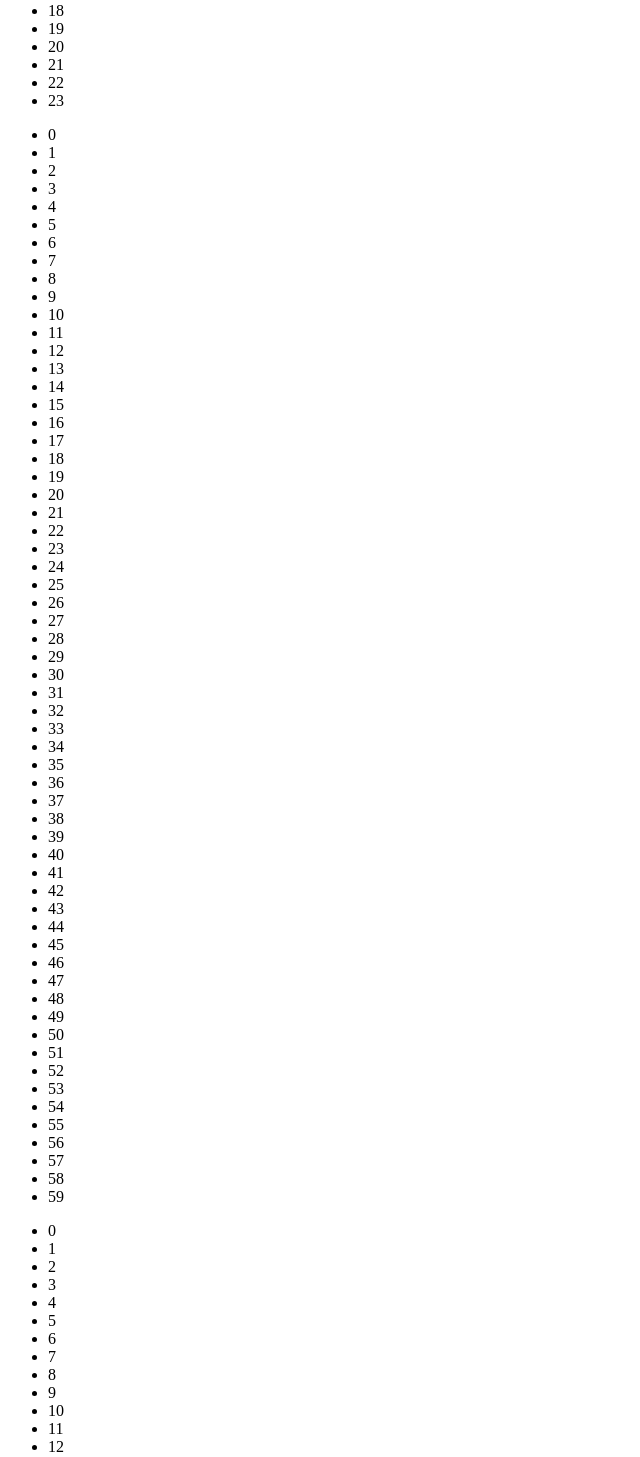
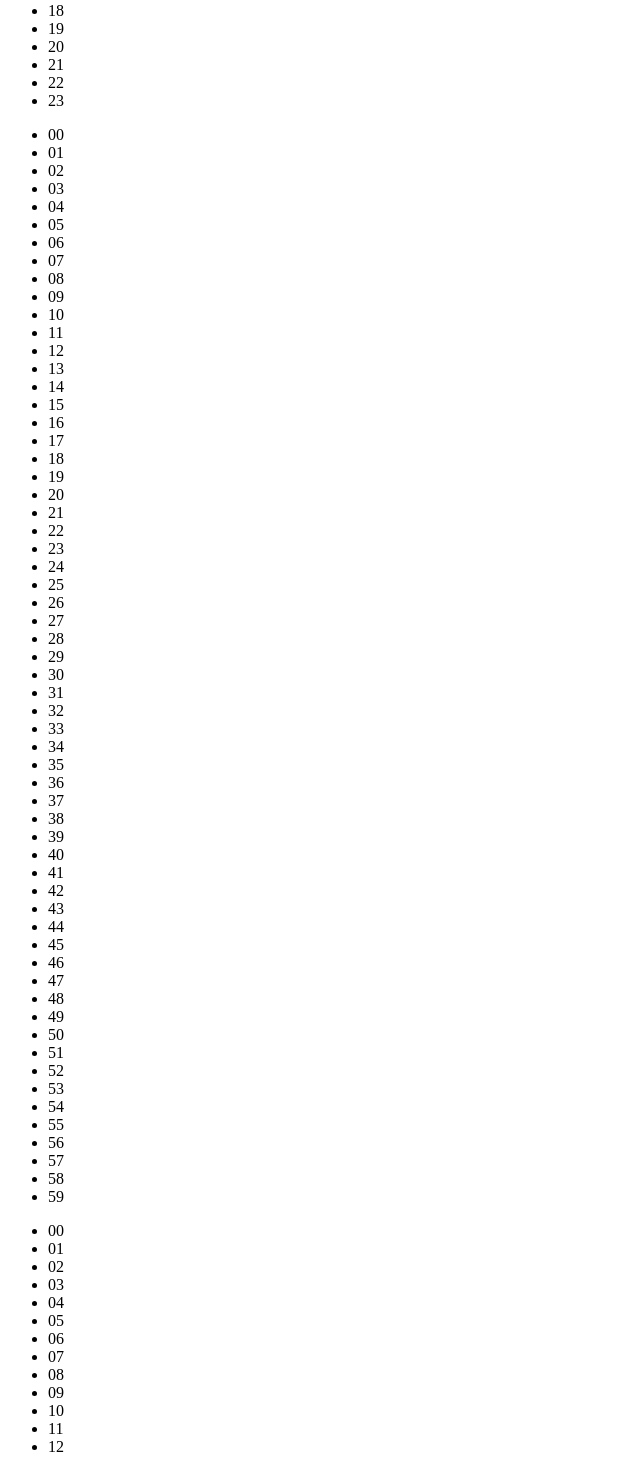
Before and after one commit to jessecaunter/timepiece, a React app: page / in a window 1280 px wide. Shown: the part 402-1859 px from the top of the page, without its empty margins (0-640 px from the left). Built offline with nearby package versions, Linux system fonts and the light colour scheme; the HTML template or start-up script is replaced by a standard one.

Commit message:
Pad single-digit seconds/minutes with leading 0

```diff
--- a/client/components/Clock.jsx
+++ b/client/components/Clock.jsx
@@ -8,13 +8,13 @@ export default function Clock() {
     const minutes = seconds
     const hours = [...Array(24).keys()]
     const listSeconds = seconds.map(second =>
-        <li key={second.toString()}>
-            {second}
+        <li key={second.toString().padStart(2, '0')}>
+            {second.toString().padStart(2, '0')}
         </li>
     )
     const listMinutes = minutes.map(minute =>
-        <li key={minute.toString()}>
-            {minute}
+        <li key={minute.toString().padStart(2, '0')}>
+            {minute.toString().padStart(2, '0')}
         </li>
     )
     const listHours = hours.map(hour =>
```
